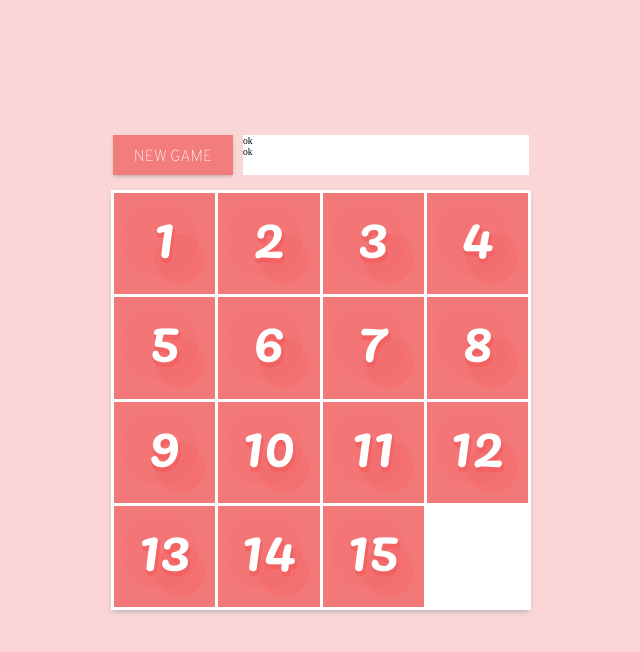
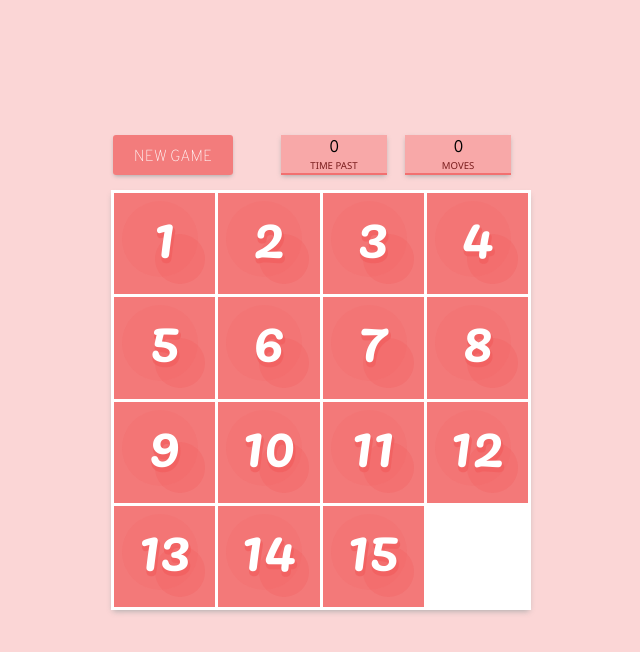
Before and after one commit to russo97/FifteenPuzzle, a Vue app: page / in a window 1280 px wide. Shown: the top 652 px of the page, without its empty margins (319-959 px from the left). Built offline with nearby package versions, Linux system fonts and the light colour scheme.

Commit message:
feat: finalizada estilização da barra de controle do jogo

```diff
--- a/public/mixins.module.scss
+++ b/public/mixins.module.scss
@@ -16,7 +16,21 @@
     justify-content: space-between;
 }
 
+%flex-center-space-around {
+    display: flex;
+    align-items: center;
+    justify-content: space-around;
+}
+
 %full-width {
     width: 100%;
     height: 100%;
 }
+
+@mixin border-radius ($radius) {
+    -webkit-border-radius: 3px;
+       -moz-border-radius: 3px;
+        -ms-border-radius: 3px;
+         -o-border-radius: 3px;
+            border-radius: 3px;
+}
--- a/src/App.vue
+++ b/src/App.vue
@@ -1,6 +1,6 @@
 <template>
   <main id="app">
-    <Controls />
+    <Controls :moves="moves" :timepast="timepast" />
 
     <transition-group tag="div" name="cell" id="content">
       <Tile
@@ -22,8 +22,10 @@ export default {
 
   data () {
     return {
+      moves: 0,
       table: [],
-      tableSize: 4
+      timepast: 0,
+      tableSize: 4,
     };
   },
 
--- a/src/components/Controls.vue
+++ b/src/components/Controls.vue
@@ -3,8 +3,8 @@
       <div class="controls_box">
         <button class="newGame">new game</button>
         <div class="controlsInfo">
-            <ControlsInfo />
-            <ControlsInfo />
+            <ControlsInfo :controlinfo="timepast" title="time past" />
+            <ControlsInfo :controlinfo="moves" title="moves" />
         </div>
       </div>
     </div>
@@ -16,7 +16,7 @@ import ControlsInfo from './ControlsInfo';
 export default {
     name: "Controls",
 
-    props: [],
+    props: ['timepast', 'moves'],
 
     components: {
         ControlsInfo
@@ -34,7 +34,6 @@ export default {
       left: 0px;
       position: absolute;
       @extend %flex-center;
-      // background-color: red;
 
       .controls_box {
         width: calc(100% - 4px);
@@ -53,14 +52,15 @@ export default {
           line-height: 45px;
           background: #F15E5Ebd;
           text-transform: uppercase;
+          @include border-radius(3px);
           box-shadow: 0 2px 4px -1px #aaa;
           font-family: 'Overpass', sans-serif;
         }
 
         div.controlsInfo {
           height: 40px;
-          width: calc(100% - 130px);
-          background: #fff;
+          width: calc(100% - 150px);
+          @extend %flex-center-space-evenly;
         }
       }
     }
--- a/src/components/ControlsInfo.vue
+++ b/src/components/ControlsInfo.vue
@@ -1,15 +1,52 @@
 <template>
-  <div class="control_box">ok</div>
+  <div class="control_box">
+      <span class="box_info">
+          {{ controlinfo }}
+      </span>
+      <span class="box_title">
+          {{ title }}
+      </span>
+  </div>
 </template>
 
 <script>
 export default {
     name: "ControlsInfo",
 
-    props: []
+    props: ['title', 'controlinfo'],
+
+    computed: {
+        formattedTime () {
+            return 0;
+        }
+    }
 }
 </script>
 
-<style>
+<style lang="scss">
+    @import "../../public/mixins.module.scss";
 
+    .control_box {
+        width: 40%;
+        height: 100%;
+        flex-direction: column;
+        background: #f15e5e62;
+        box-shadow: 0 2px 5px -1px #aaa;
+        @extend %flex-center-space-around;
+        border-bottom: solid 2px #F15E5Ebd;
+
+        .box_info {
+            height: 20px;
+            font-size: 12pt;
+            line-height: 25px;
+            font-weight: bold;
+            font-family: 'Overpass', sans-serif;
+        }
+
+        .box_title {
+            color: #791d1d;
+            font-family: "Segoe UI";
+            text-transform: uppercase;
+        }
+    }
 </style>
```
